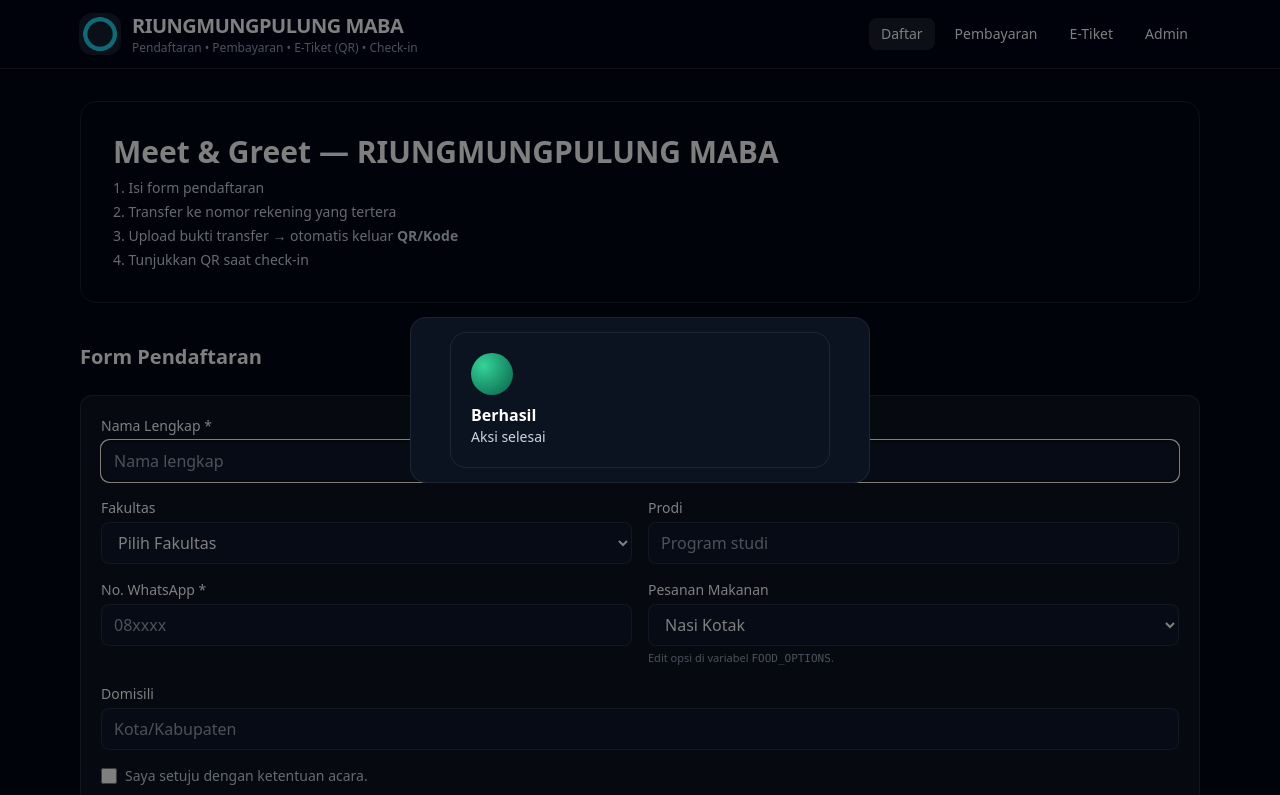
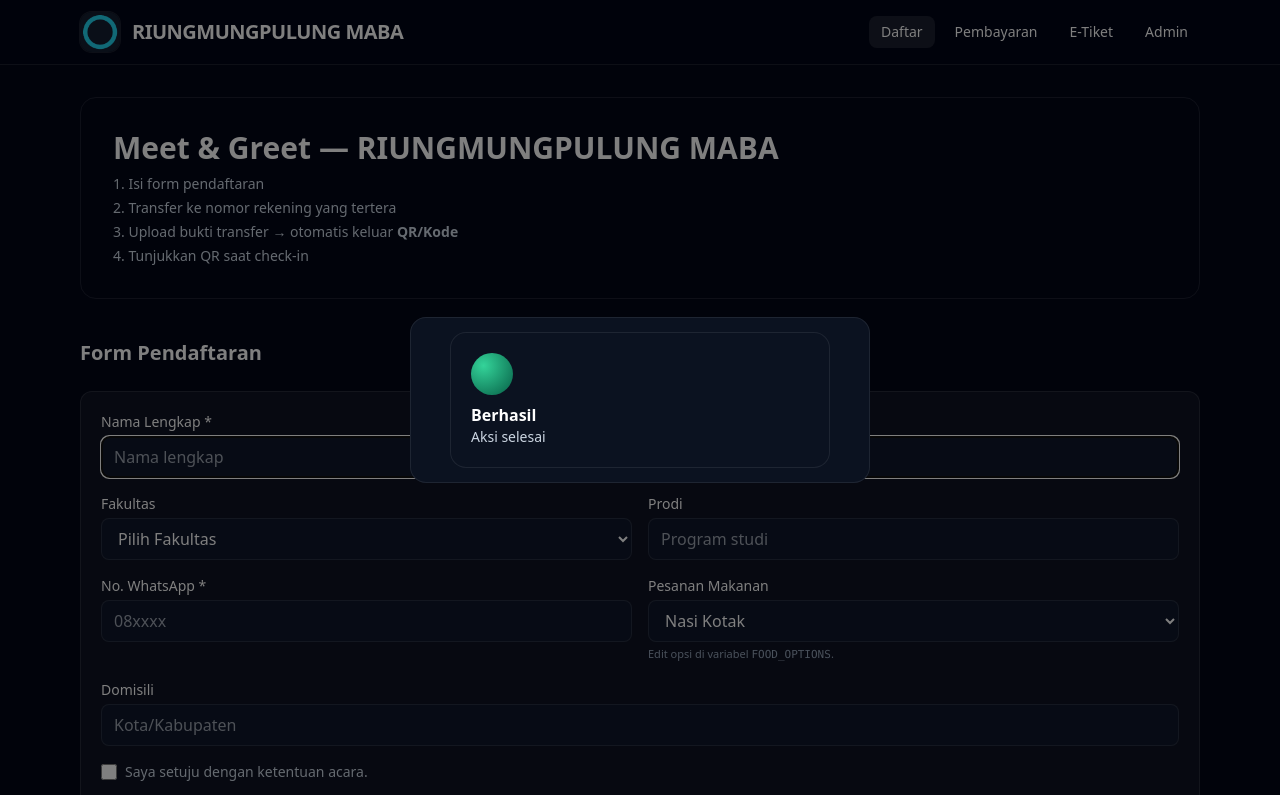
Before and after one commit to RayAngga/pendaftaran, a website with bundled scripts: page index.html in a window 1280 px wide. Shown: the top 795 px of the page. Built offline with nearby package versions, Linux system fonts and the light colour scheme.

Commit message:
Update index.html

```diff
--- a/index.html
+++ b/index.html
@@ -24,18 +24,22 @@
 </head>
 <body class="min-h-screen bg-slate-950 text-white">
   <header class="sticky top-0 z-30 bg-slate-950/70 backdrop-blur border-b border-white/10">
-    <div class="max-w-6xl mx-auto px-3 md:px-4 py-2 md:py-3 flex items-center gap-2 md:gap-3">
+    <div class="max-w-6xl mx-auto px-3 md:px-4 py-2 md:py-3
+                flex flex-col md:flex-row items-start md:items-center gap-2 md:gap-3">
       <!-- Logo: klik = hard refresh -->
       <button id="logo-btn" class="w-8 h-8 md:w-10 md:h-10 rounded-xl overflow-hidden ring-1 ring-white/10" aria-label="Muat ulang">
         <img src="./assets/img/logo.png" alt="Logo" class="w-full h-full object-cover"/>
       </button>
 
-      <div class="flex-1 min-w-0">
-        <h1 class="text-base md:text-xl font-extrabold tracking-tight leading-tight sm:truncate">RIUNGMUNGPULUNG MABA</h1>
-        <p class="text-[11px] md:text-xs text-slate-400 truncate">Pendaftaran • Pembayaran • E-Tiket (QR) • Check-in</p>
+      <!-- Judul -->
+      <div class="flex-1 w-full min-w-0">
+        <h1 class="text-base md:text-xl font-extrabold tracking-tight leading-tight sm:truncate">
+          RIUNGMUNGPULUNG MABA
+        </h1>
       </div>
 
-      <div class="flex items-center gap-1 md:gap-2">
+      <!-- Tombol navigasi (di bawah judul pada HP) -->
+      <div class="w-full md:w-auto flex flex-wrap items-center gap-1 md:gap-2 mt-2 md:mt-0">
         <button id="btn-register" class="px-3 py-1.5 rounded-lg bg-white/10 hover:bg-white/20 text-sm">Daftar</button>
         <button id="btn-pay" class="px-3 py-1.5 rounded-lg hover:bg-white/10 text-sm">Pembayaran</button>
         <button id="btn-ticket" class="px-3 py-1.5 rounded-lg hover:bg-white/10 text-sm">E-Tiket</button>
@@ -66,7 +70,8 @@
           <label class="block text-sm mb-1">Nama Lengkap *</label>
           <input id="f-nama" required class="w-full px-3 py-2 rounded-lg bg-slate-900 border border-white/10" placeholder="Nama lengkap">
         </div>
-        <div>          <label class="block text-sm mb-1">Fakultas</label>
+        <div>
+          <label class="block text-sm mb-1">Fakultas</label>
           <select id="f-fakultas" class="w-full px-3 py-2 rounded-lg bg-slate-900 border border-white/10">
             <option value="" disabled selected>Pilih Fakultas</option>
             <option value="FST">FST</option>
```
